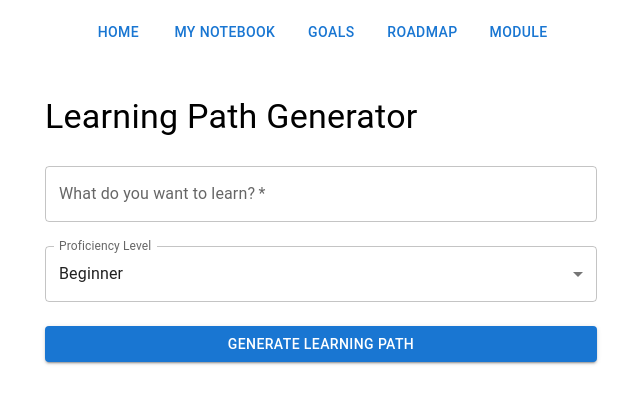
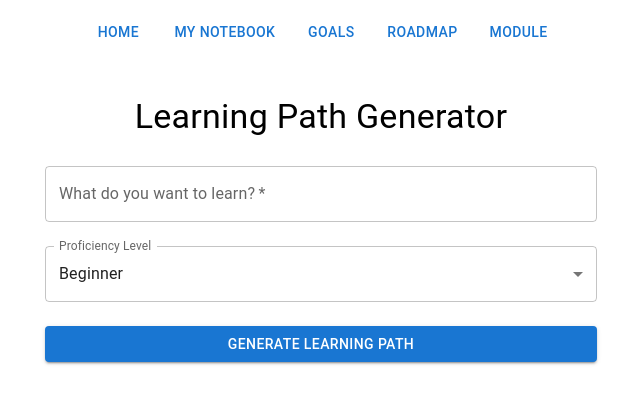
Before and after one commit to sksareen/gyaan-public, a React (Create React App) app in the folder frontend/: page / in a window 1280 px wide. Shown: the top 404 px of the page, without its empty margins (319-959 px from the left). Built offline with nearby package versions, Linux system fonts and the light colour scheme; no server answers.

Commit message:
readme updates

```diff
--- a/frontend/public/index.html
+++ b/frontend/public/index.html
@@ -7,7 +7,7 @@
     <meta name="theme-color" content="#000000" />
     <meta
       name="description"
-      content="Web site created using create-react-app"
+      content="Gyaan is a tool that helps you learn new things."
     />
     <link rel="apple-touch-icon" href="%PUBLIC_URL%/logo192.png" />
     <!--
@@ -24,7 +24,7 @@
       work correctly both with client-side routing and a non-root public URL.
       Learn how to configure a non-root public URL by running `npm run build`.
     -->
-    <title>React App</title>
+    <title>Gyaan</title>
   </head>
   <body>
     <noscript>You need to enable JavaScript to run this app.</noscript>
--- a/frontend/src/components/LearningForm.js
+++ b/frontend/src/components/LearningForm.js
@@ -40,7 +40,7 @@ const LearningForm = ({ onSubmit }) => {
     return (
         <Container maxWidth="sm">
             <Box sx={{ mt: 4, mb: 4 }}>
-                <Typography variant="h4" component="h1" gutterBottom>
+                <Typography variant="h4" component="h1" gutterBottom align="center">
                     Learning Path Generator
                 </Typography>
                 <form onSubmit={handleSubmit}>
```
